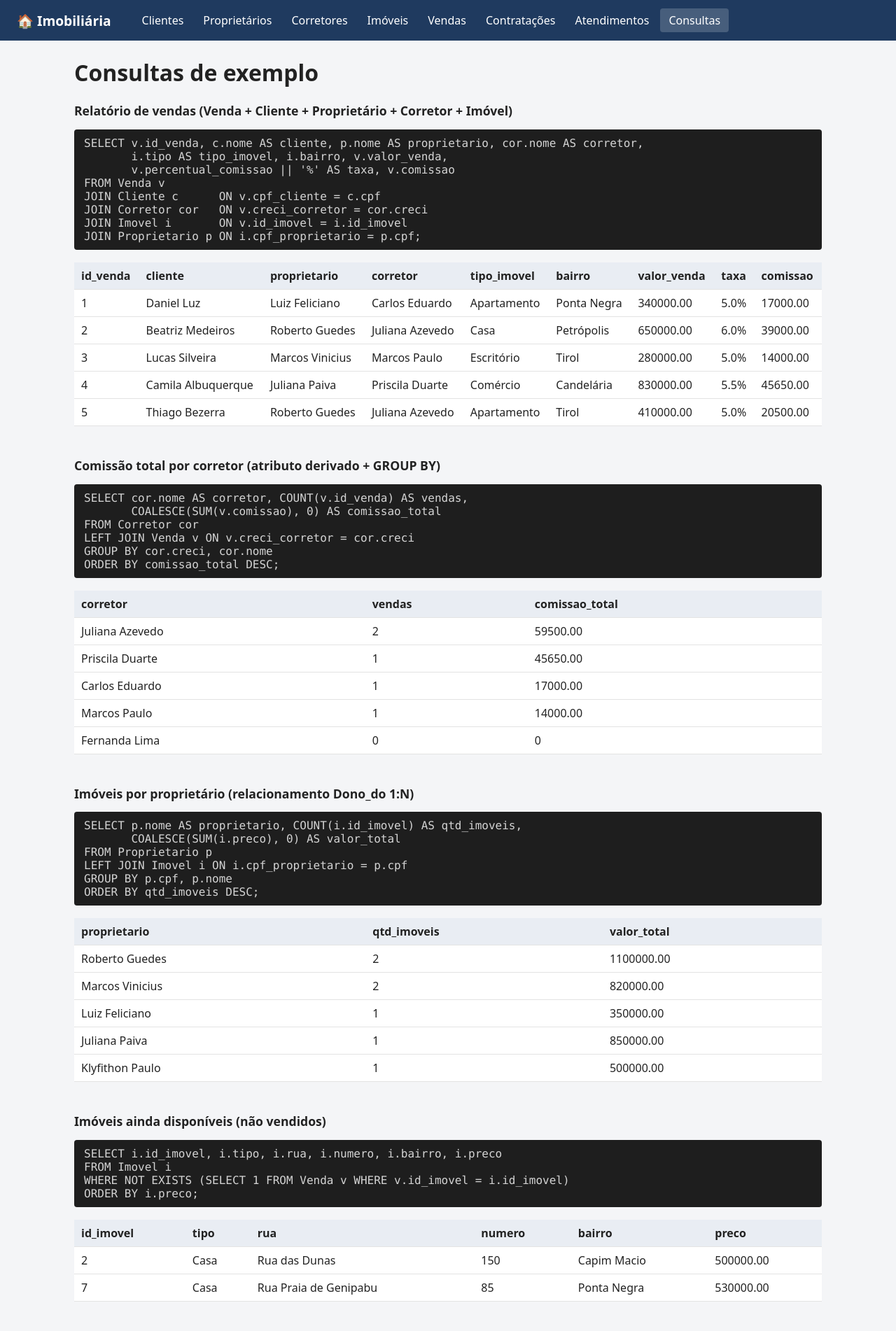
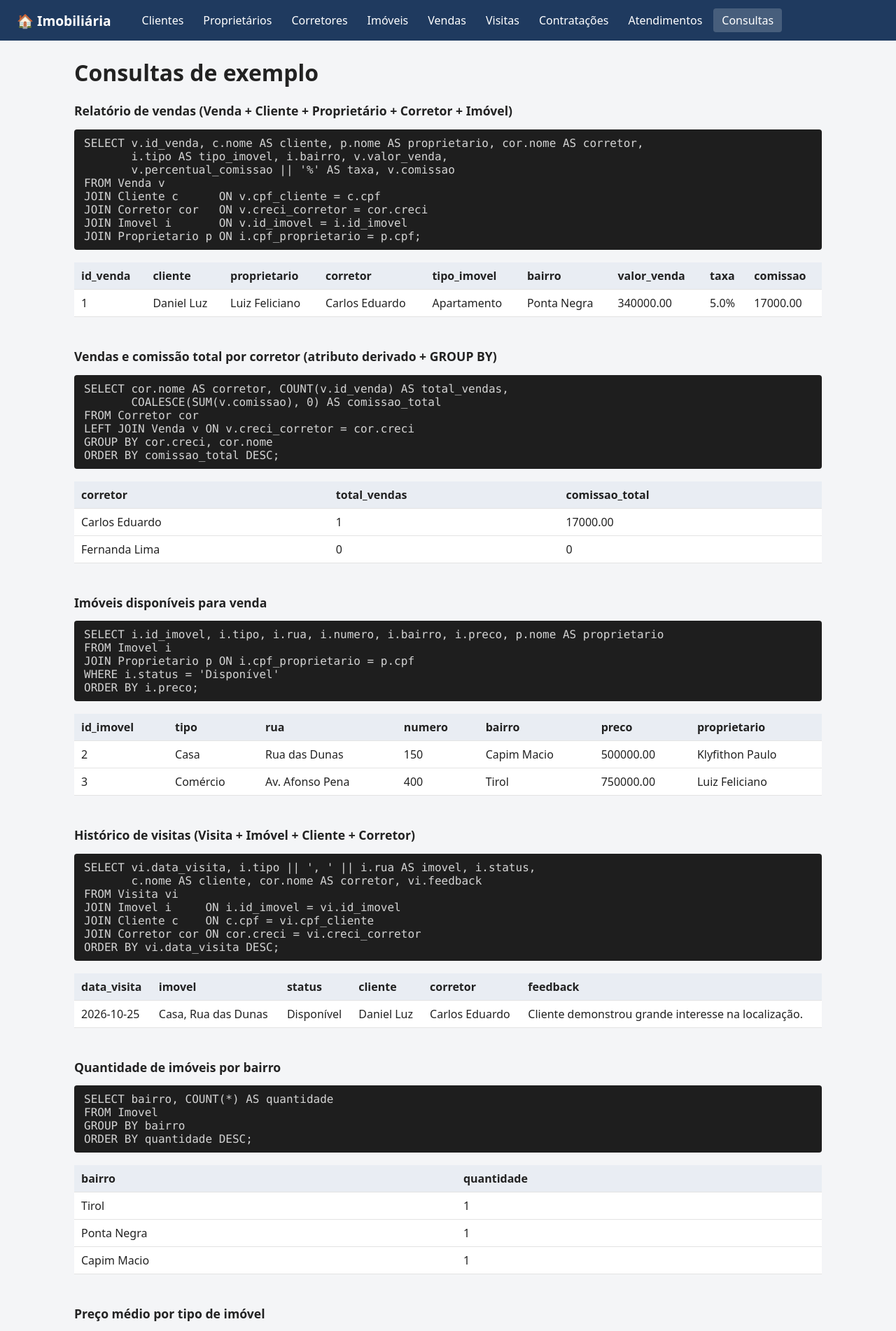
Before and after one commit to Klyyyf/projeto-bd-imobiliaria, a Flask app: page /consultas in a window 1280 px wide. Shown: the top 1902 px of the page at 70% size. Run offline with Flask 3, Linux system fonts and the light colour scheme; data comes from the database, SQL or seed files in the repository.

Commit message:
Atualiza banco e aplicação para a V3: status do imóvel, tabela Visita e novo povoamento

```diff
--- a/app/app.py
+++ b/app/app.py
@@ -25,12 +25,16 @@ app.secret_key = "projeto-bd"
 # Mapeamento das tabelas do esquema (sql/01_criacao.sql)
 # --------------------------------------------------------------------------
 TIPOS_IMOVEL = ["Casa", "Apartamento", "Escritório", "Comércio"]
+STATUS_IMOVEL = ["Disponível", "Reservado", "Vendido"]
 
 OPCOES_CLIENTE = "SELECT cpf AS valor, nome || ' (' || cpf || ')' AS rotulo FROM Cliente ORDER BY nome"
 OPCOES_PROPRIETARIO = "SELECT cpf AS valor, nome || ' (' || cpf || ')' AS rotulo FROM Proprietario ORDER BY nome"
 OPCOES_CORRETOR = "SELECT creci AS valor, nome || ' (' || creci || ')' AS rotulo FROM Corretor ORDER BY nome"
 OPCOES_IMOVEL = ("SELECT id_imovel AS valor, '#' || id_imovel || ' - ' || tipo || ', ' || rua || ', ' || numero"
-                 " AS rotulo FROM Imovel ORDER BY id_imovel")
+                 " || ' (' || status || ')' AS rotulo FROM Imovel ORDER BY id_imovel")
+# Na venda só aparecem imóveis disponíveis (mais o já escolhido, ao editar)
+OPCOES_IMOVEL_VENDA = ("SELECT id_imovel AS valor, '#' || id_imovel || ' - ' || tipo || ', ' || rua || ', ' || numero"
+                       " AS rotulo FROM Imovel WHERE status = 'Disponível' OR id_imovel = :atual ORDER BY id_imovel")
 
 ENTIDADES = {
     "clientes": {
@@ -75,6 +79,7 @@ ENTIDADES = {
         "pk_auto": True,
         "campos": [
             {"nome": "tipo", "rotulo": "Tipo", "tipo": "select", "opcoes": TIPOS_IMOVEL},
+            {"nome": "status", "rotulo": "Status", "tipo": "select", "opcoes": STATUS_IMOVEL},
             {"nome": "rua", "rotulo": "Rua", "tipo": "text"},
             {"nome": "numero", "rotulo": "Número", "tipo": "int"},
             {"nome": "bairro", "rotulo": "Bairro", "tipo": "text"},
@@ -84,7 +89,7 @@ ENTIDADES = {
             {"nome": "cpf_proprietario", "rotulo": "Proprietário", "tipo": "fk", "sql_opcoes": OPCOES_PROPRIETARIO},
         ],
         "sql_lista": """
-            SELECT i.id_imovel, i.tipo, i.rua, i.numero, i.bairro, i.cidade, i.cep, i.preco,
+            SELECT i.id_imovel, i.tipo, i.status, i.rua, i.numero, i.bairro, i.cidade, i.cep, i.preco,
                    p.nome AS proprietario
             FROM Imovel i
             JOIN Proprietario p ON p.cpf = i.cpf_proprietario
@@ -95,8 +100,14 @@ ENTIDADES = {
         "tabela": "Venda",
         "pk": ["id_venda"],
         "pk_auto": True,
+        "fixos": ["id_imovel"],  # o imóvel da venda não muda na edição
+        # Ao vender, o imóvel passa a 'Vendido'; ao excluir a venda, volta a 'Disponível'
+        "apos_inserir": "UPDATE Imovel SET status = 'Vendido' WHERE id_imovel = :id_imovel",
+        "antes_excluir": """
+            UPDATE Imovel SET status = 'Disponível'
+            WHERE id_imovel = (SELECT id_imovel FROM Venda WHERE id_venda = :pk_id_venda)""",
         "campos": [
-            {"nome": "id_imovel", "rotulo": "Imóvel", "tipo": "fk", "sql_opcoes": OPCOES_IMOVEL},
+            {"nome": "id_imovel", "rotulo": "Imóvel", "tipo": "fk", "sql_opcoes": OPCOES_IMOVEL_VENDA},
             {"nome": "cpf_cliente", "rotulo": "Cliente (comprador)", "tipo": "fk", "sql_opcoes": OPCOES_CLIENTE},
             {"nome": "creci_corretor", "rotulo": "Corretor", "tipo": "fk", "sql_opcoes": OPCOES_CORRETOR},
             {"nome": "valor_venda", "rotulo": "Valor da venda (R$)", "tipo": "number"},
@@ -111,6 +122,27 @@ ENTIDADES = {
             JOIN Cliente c    ON c.cpf = v.cpf_cliente
             JOIN Corretor cor ON cor.creci = v.creci_corretor
             ORDER BY v.id_venda""",
+    },
+    "visitas": {
+        "titulo": "Visitas",
+        "tabela": "Visita",
+        "pk": ["id_visita"],
+        "pk_auto": True,
+        "campos": [
+            {"nome": "id_imovel", "rotulo": "Imóvel", "tipo": "fk", "sql_opcoes": OPCOES_IMOVEL},
+            {"nome": "cpf_cliente", "rotulo": "Cliente", "tipo": "fk", "sql_opcoes": OPCOES_CLIENTE},
+            {"nome": "creci_corretor", "rotulo": "Corretor", "tipo": "fk", "sql_opcoes": OPCOES_CORRETOR},
+            {"nome": "data_visita", "rotulo": "Data da visita", "tipo": "date"},
+            {"nome": "feedback", "rotulo": "Feedback", "tipo": "text", "opcional": True},
+        ],
+        "sql_lista": """
+            SELECT vi.id_visita, vi.data_visita, i.tipo || ', ' || i.rua AS imovel,
+                   c.nome AS cliente, cor.nome AS corretor, vi.feedback
+            FROM Visita vi
+            JOIN Imovel i     ON i.id_imovel = vi.id_imovel
+            JOIN Cliente c    ON c.cpf = vi.cpf_cliente
+            JOIN Corretor cor ON cor.creci = vi.creci_corretor
+            ORDER BY vi.data_visita DESC""",
     },
     "contratacoes": {
         "titulo": "Contratações",
@@ -161,11 +193,20 @@ def conectar():
 
 def executar(sql, params=None, mostrar=True):
     """Executa um comando SQL e, se `mostrar`, exibe-o na próxima página."""
-    sql = " ".join(sql.split())
+    return executar_transacao([(sql, params)], mostrar)
+
+
+def executar_transacao(comandos, mostrar=True):
+    """Executa vários comandos numa única transação (tudo ou nada)."""
+    executados, linhas = [], []
     with conectar() as conn:
-        linhas = [dict(l) for l in conn.execute(sql, params or {}).fetchall()]
+        for sql, params in comandos:
+            sql = " ".join(sql.split())
+            linhas = [dict(l) for l in conn.execute(sql, params or {}).fetchall()]
+            executados.append({"sql": sql, "params": params or {}})
     if mostrar:
-        flash({"sql": sql, "params": params or {}}, "sql")
+        for comando in executados:
+            flash(comando, "sql")
     return linhas
 
 
@@ -222,9 +263,9 @@ def ler_formulario(ent):
     return valores
 
 
-def opcoes_fk(ent):
+def opcoes_fk(ent, registro):
     return {
-        c["nome"]: executar(c["sql_opcoes"], mostrar=False)
+        c["nome"]: executar(c["sql_opcoes"], {"atual": registro.get(c["nome"])}, mostrar=False)
         for c in ent["campos"] if c["tipo"] == "fk"
     }
 
@@ -263,14 +304,17 @@ def criar(nome):
         registro = ler_formulario(ent)
         colunas = ", ".join(registro)
         marcadores = ", ".join(f":{c}" for c in registro)
+        comandos = [(f"INSERT INTO {ent['tabela']} ({colunas}) VALUES ({marcadores})", registro)]
+        if ent.get("apos_inserir"):
+            comandos.append((ent["apos_inserir"], registro))
         try:
-            executar(f"INSERT INTO {ent['tabela']} ({colunas}) VALUES ({marcadores})", registro)
+            executar_transacao(comandos)
             flash("Registro cadastrado com sucesso.", "ok")
             return redirect(url_for("listar", nome=nome))
         except sqlite3.Error as e:
             flash(f"Erro do banco: {e}", "erro")
     return render_template("form.html", nome=nome, ent=ent, registro=registro,
-                           opcoes=opcoes_fk(ent), editando=False)
+                           opcoes=opcoes_fk(ent, registro), editando=False)
 
 
 @app.route("/<nome>/<chave>/editar", methods=["GET", "POST"])
@@ -279,8 +323,9 @@ def editar(nome, chave):
     if not ent.get("editavel", True):
         abort(404)
     where, params_pk = filtro_pk(ent, chave)
+    travados = ent["pk"] + ent.get("fixos", [])
     if request.method == "POST":
-        valores = {c: v for c, v in ler_formulario(ent).items() if c not in ent["pk"]}
+        valores = {c: v for c, v in ler_formulario(ent).items() if c not in travados}
         atribuicoes = ", ".join(f"{c} = :{c}" for c in valores)
         try:
             executar(f"UPDATE {ent['tabela']} SET {atribuicoes} WHERE {where}", {**valores, **params_pk})
@@ -288,22 +333,25 @@ def editar(nome, chave):
             return redirect(url_for("listar", nome=nome))
         except sqlite3.Error as e:
             flash(f"Erro do banco: {e}", "erro")
-        registro = {**valores, **{c: params_pk[f"pk_{c}"] for c in ent["pk"]}}
-    else:
-        achados = executar(f"SELECT * FROM {ent['tabela']} WHERE {where}", params_pk, mostrar=False)
-        if not achados:
-            abort(404)
-        registro = achados[0]
+    achados = executar(f"SELECT * FROM {ent['tabela']} WHERE {where}", params_pk, mostrar=False)
+    if not achados:
+        abort(404)
+    registro = achados[0]
+    if request.method == "POST":
+        registro.update(valores)  # mantém o que foi digitado quando dá erro
     return render_template("form.html", nome=nome, ent=ent, registro=registro,
-                           opcoes=opcoes_fk(ent), editando=True)
+                           opcoes=opcoes_fk(ent, registro), editando=True, travados=travados)
 
 
 @app.route("/<nome>/<chave>/excluir", methods=["POST"])
 def excluir(nome, chave):
     ent = get_entidade(nome)
     where, params_pk = filtro_pk(ent, chave)
+    comandos = [(f"DELETE FROM {ent['tabela']} WHERE {where}", params_pk)]
+    if ent.get("antes_excluir"):
+        comandos.insert(0, (ent["antes_excluir"], params_pk))
     try:
-        executar(f"DELETE FROM {ent['tabela']} WHERE {where}", params_pk)
+        executar_transacao(comandos)
         flash("Registro excluído.", "ok")
     except sqlite3.Error as e:
         flash(f"Não foi possível excluir (restrição de integridade): {e}", "erro")
--- a/sql/01_criacao.sql
+++ b/sql/01_criacao.sql
@@ -5,6 +5,7 @@
 
 PRAGMA foreign_keys = ON;
 
+DROP TABLE IF EXISTS Visita;
 DROP TABLE IF EXISTS Venda;
 DROP TABLE IF EXISTS Compra_do;
 DROP TABLE IF EXISTS Contrata_o;
@@ -36,10 +37,11 @@ CREATE TABLE Corretor (
     avaliador INTEGER NOT NULL CHECK (avaliador IN (0, 1))
 );
 
--- Tabela Imóvel (Com endereço composto e restrição de tipos)
+-- Tabela Imóvel (Com endereço composto, restrição de tipos e controle de status)
 CREATE TABLE Imovel (
     id_imovel INTEGER PRIMARY KEY AUTOINCREMENT,
     tipo TEXT NOT NULL CHECK (tipo IN ('Casa', 'Apartamento', 'Escritório', 'Comércio')),
+    status TEXT NOT NULL DEFAULT 'Disponível' CHECK (status IN ('Disponível', 'Reservado', 'Vendido')),
     rua TEXT NOT NULL,
     numero INTEGER NOT NULL,
     bairro TEXT NOT NULL,
@@ -68,6 +70,19 @@ CREATE TABLE Compra_do (
     FOREIGN KEY (creci_corretor) REFERENCES Corretor(creci) ON DELETE CASCADE ON UPDATE CASCADE
 );
 
+-- Tabela Visita (Registro de visitas de clientes a imóveis, acompanhadas por um corretor)
+CREATE TABLE Visita (
+    id_visita INTEGER PRIMARY KEY AUTOINCREMENT,
+    id_imovel INTEGER NOT NULL,
+    cpf_cliente TEXT NOT NULL,
+    creci_corretor TEXT NOT NULL,
+    data_visita TEXT NOT NULL,
+    feedback TEXT,
+    FOREIGN KEY (id_imovel) REFERENCES Imovel(id_imovel) ON DELETE CASCADE,
+    FOREIGN KEY (cpf_cliente) REFERENCES Cliente(cpf) ON DELETE CASCADE,
+    FOREIGN KEY (creci_corretor) REFERENCES Corretor(creci) ON DELETE CASCADE
+);
+
 -- Tabela Venda (Representa a negociação intermediada)
 -- O campo 'comissao' é um atributo derivado calculado automaticamente
 CREATE TABLE Venda (
```
Also changed, not shown: app/templates/form.html (+5 -4 lines), sql/02_povoamento.sql (+11 -41 lines), sql/03_consultas.sql (+31 -24 lines), README.md.
